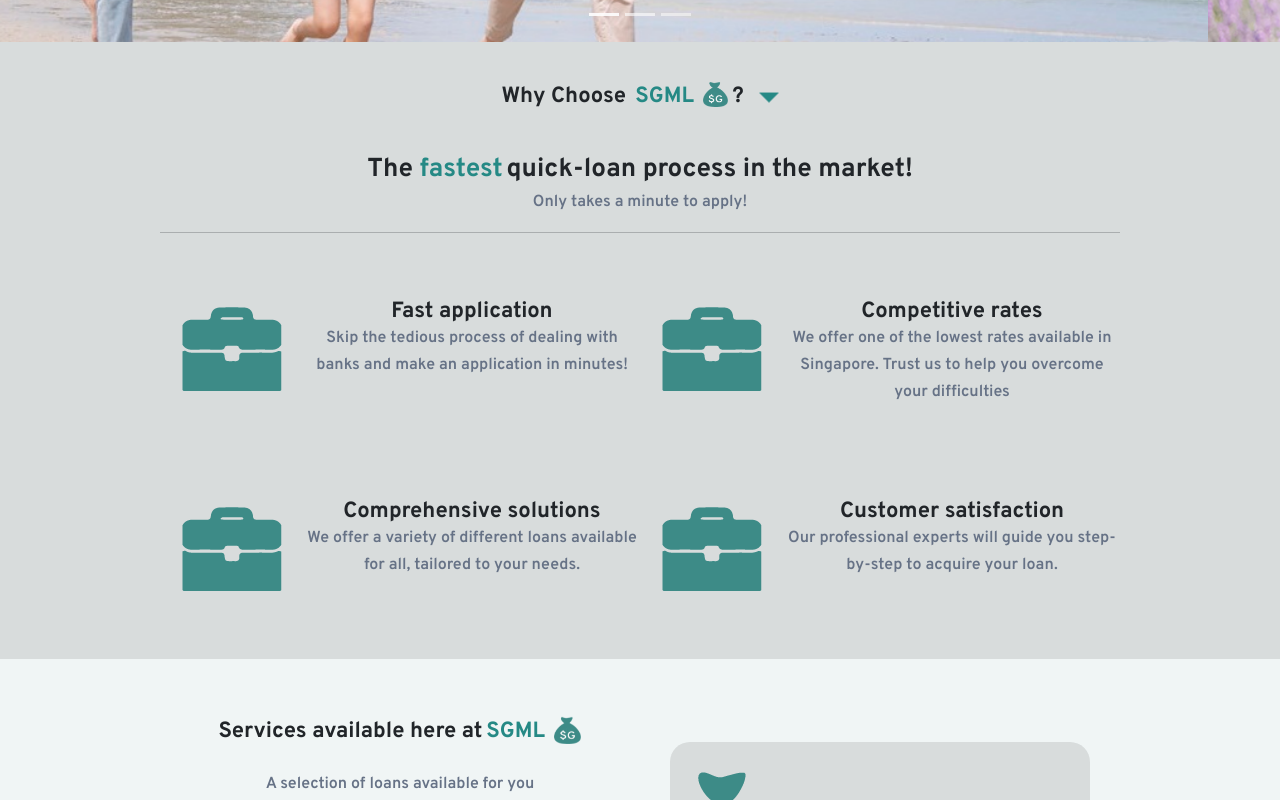
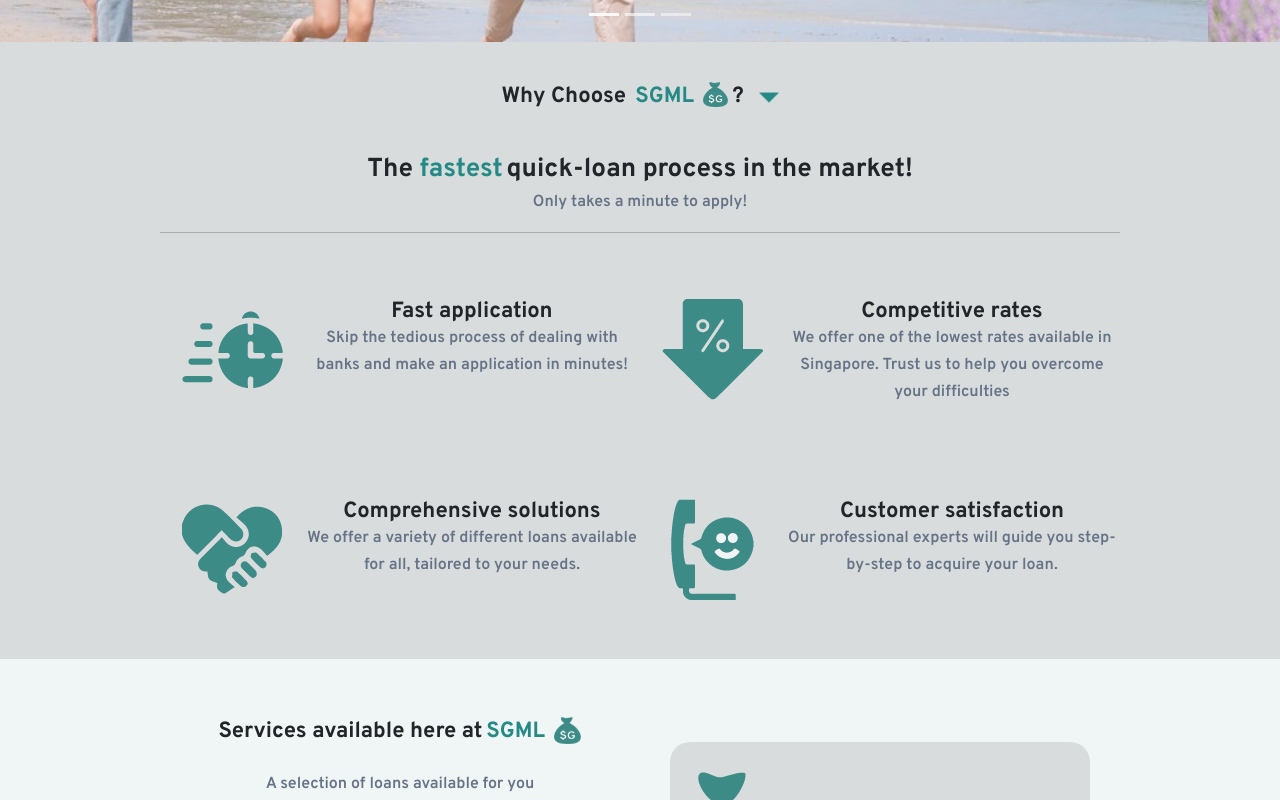
Before and after one commit to cs2024-project/web-dev-project, a website: page index.html in a window 1280 px wide. Shown: the part 583-1383 px from the top of the page. Drawn offline with nearby package versions, Linux system fonts and the light colour scheme.

Commit message:
change icons

```diff
--- a/index.html
+++ b/index.html
@@ -143,7 +143,7 @@
                     <div id="why-us-content-row">
                         <div style="width: 50%; display:inline-flex;">
                             <div id="why-us-content-img-container">
-                                <img src="assets/icon_business.png">
+                                <img src="assets/fast.png">
                             </div>
                             <div id="why-us-content-para-container">
                                 <paragraph class=" header-3" style="width: 100%;">Fast application </paragraph>
@@ -155,7 +155,7 @@
 
                         <div style="width: 50%;display: inline-flex;">
                             <div id="why-us-content-img-container">
-                                <img src="assets/icon_business.png">
+                                <img src="assets/rate.png">
                             </div>
                             <div id="why-us-content-para-container">
                                 <paragraph class=" header-3" style="width: 100%;">Competitive rates</paragraph>
@@ -169,7 +169,7 @@
                     <div id="why-us-content-row">
                         <div style="width: 50%;display: flex;">
                             <div id="why-us-content-img-container">
-                                <img src="assets/icon_business.png">
+                                <img src="assets/comprehensive.png">
                             </div>
                             <div id="why-us-content-para-container">
                                 <paragraph class=" header-3" style="width: 100%;">Comprehensive solutions</paragraph>
@@ -182,7 +182,7 @@
                         </div>
                         <div style="width: 50%;display: inline-flex;">
                             <div id="why-us-content-img-container">
-                                <img src="assets/icon_business.png">
+                                <img src="assets/satisfaction.png">
                             </div>
                             <div id="why-us-content-para-container">
                                 <paragraph class=" header-3" style="width: 100%;">Customer satisfaction</paragraph>
```
